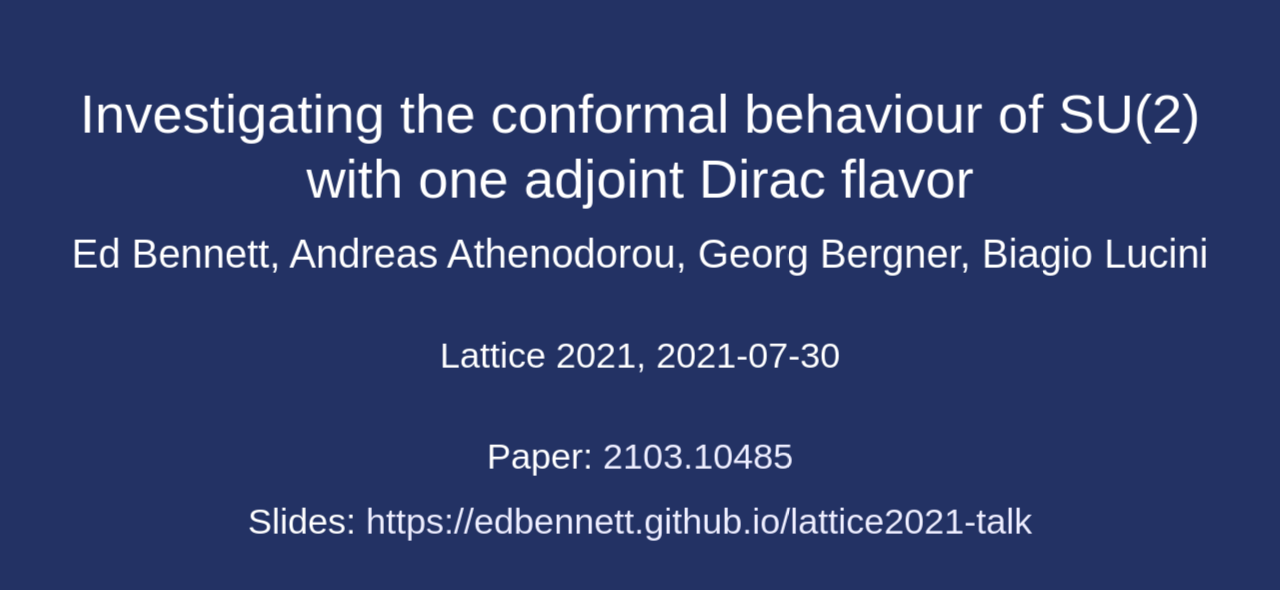
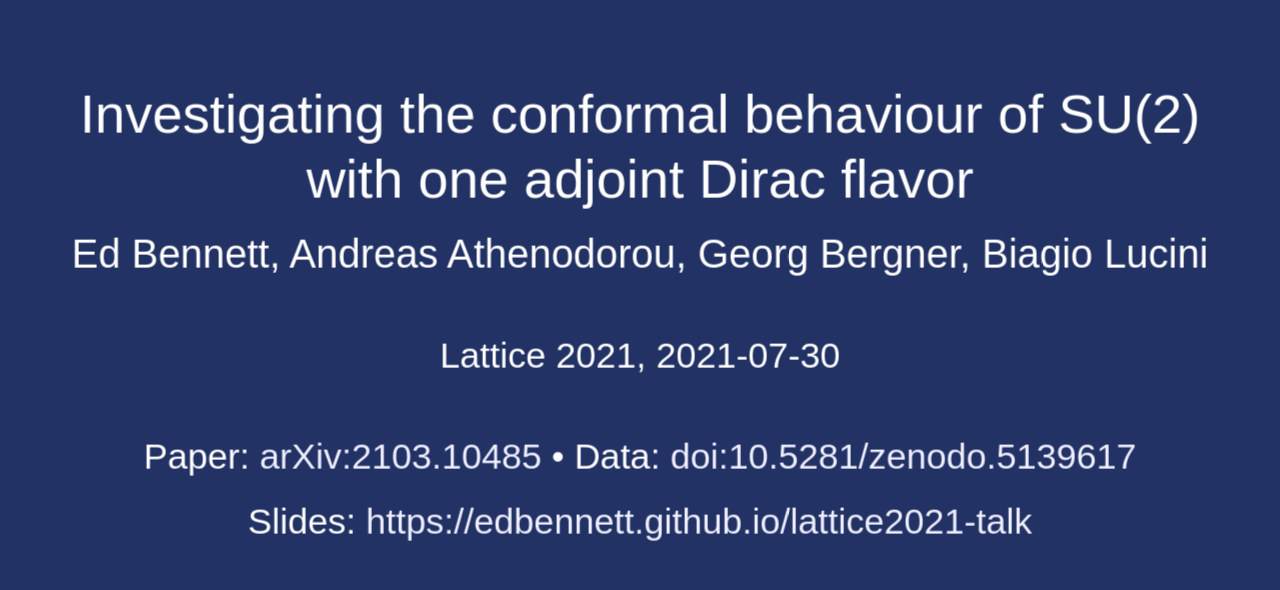
Before and after one commit to edbennett/lattice2021-talk, a website: page index.html in a window 1280 px wide. Shown: the top 590 px of the page. Drawn offline with nearby package versions, Linux system fonts and the light colour scheme; some packages are replaced by stand-ins of ours; a web font is replaced by a local one.

Commit message:
add link to data package

```diff
--- a/index.html
+++ b/index.html
@@ -24,7 +24,7 @@
 						Ed Bennett, Andreas Athenodorou, Georg Bergner, Biagio Lucini
 					</h3>
 					<p style="padding-top: 40px">Lattice 2021, 2021-07-30</p>
-					<p style="padding-top: 40px">Paper: <a href="https://arxiv.org/abs/2103.10485">2103.10485</a></p>
+					<p style="padding-top: 40px">Paper: <a href="https://arxiv.org/abs/2103.10485">arXiv:2103.10485</a> • Data: <a href="https://zenodo.org/record/5139618">doi:10.5281/zenodo.5139617</a></p>
 					<p>Slides: <a href="https://edbennett.github.io/lattice2021-talk">https://edbennett.github.io/lattice2021-talk</a></p>
 					<div style="padding-top: 40px;">
 						<a href="https://www.swansea.ac.uk">
```
